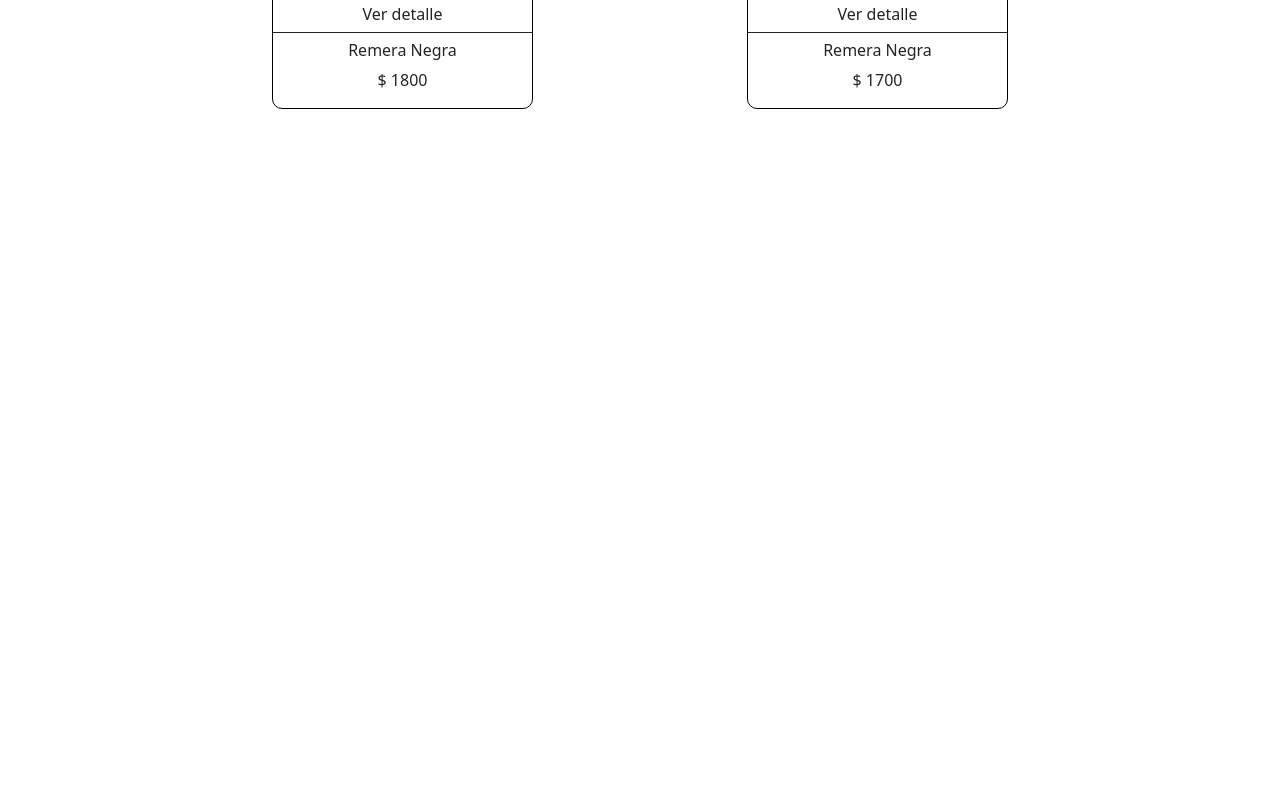
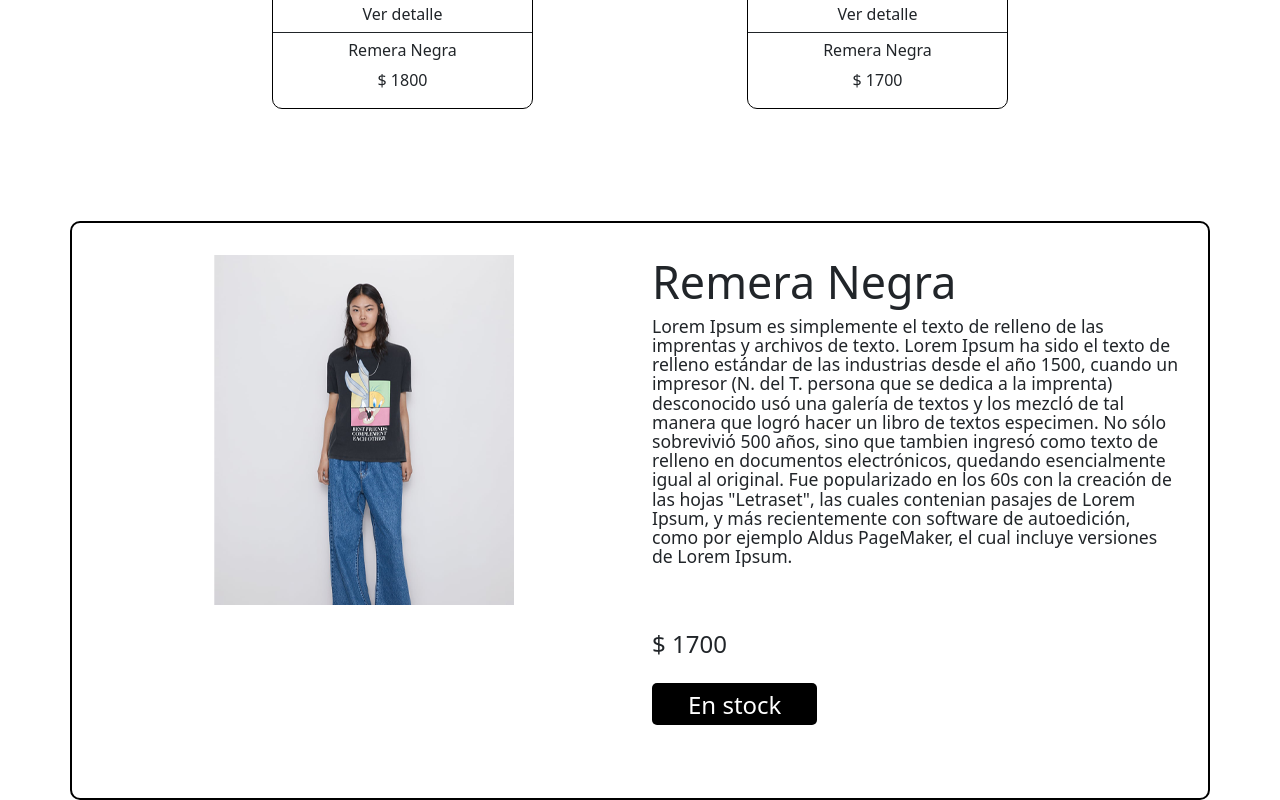
Before and after one commit to marcogiotto/prisma-coder, a React (Create React App) app: page / in a window 1280 px wide. Shown: the part 1095-1895 px from the top of the page. Before the commit the page ends 1316 px from the top, so only its background shows below. Built offline with nearby package versions, Linux system fonts and the light colour scheme.

Commit message:
itemDetailContainer + ItemDetail

```diff
--- a/src/App.js
+++ b/src/App.js
@@ -1,7 +1,9 @@
 import './App.css';
+import { useState } from 'react';
 import NavBar from './components/NavBar/NavBar';
 import ItemListContainer from './components/items/ItemListContainer';
-import { useState } from 'react';
+import ItemDetailContainer from './components/items/ItemDetailContainer';
+
 
 function App() {
   const [countCart, setCountCart] = useState(0);
@@ -19,7 +21,9 @@ function App() {
     <div className="App">
       <NavBar countCart={countCart}/>
       <ItemListContainer titulo="Primsa shop" greeting="Próximamente" deleteProduct={deleteProductoFromCart} addCart={addProductToCart}/>
+      <ItemDetailContainer/>
     </div>
+
   );
 }
 
--- /dev/null
+++ b/src/components/UI/Loader/Loader.js
@@ -0,0 +1,11 @@
+
+const Loader = ()=> {
+
+    return (
+        <div className="spinner-border" role="status">
+            <span className="visually-hidden">Loading...</span>
+        </div>
+    )
+}
+
+export default Loader;
--- /dev/null
+++ b/src/components/items/ItemDetail/ItemDetail.css
@@ -0,0 +1,46 @@
+.item-detail-container{
+    border: 2px solid black;
+    border-radius: 10px;
+    padding: 2em 1em;
+}
+
+
+.item-detail-data h2{
+    text-align: left;
+    font-size: 2.8em;
+}
+
+.item-detail-data p{
+    text-align: left;
+    font-size: 1.1em;
+    line-height: 1.2rem;
+}
+.item-detail-data ul{
+    margin: 2em 0 ;
+}
+.item-detail-data ul li{
+    list-style: none;
+    text-align: left;
+    padding: 0.5em 0;
+    font-size: 1.5em
+}
+
+.item-detail-data{
+    display: flex;
+    flex-direction: column;
+    justify-content: start;
+}
+
+.item-con-stock{
+    padding: 0.2em 1.5em;
+    background-color:  black;
+    color: white;
+    border-radius: 5px;
+}
+
+.item-sin-stock{
+    padding: 0.2em 1.5em;
+    background-color:  red;
+    color: white;
+    border-radius: 5px;
+}
--- /dev/null
+++ b/src/components/items/ItemDetail/ItemDetail.js
@@ -0,0 +1,32 @@
+import './ItemDetail.css';
+
+const ItemDetail = ({item}) => {
+
+    return(
+            <>
+            <div className=" row item-detail-container">
+                <div className="col-sm-12 col-md-6 item-detail-img">
+                    <img src={'./imgs/' + item.imgUrl} alt={item.name} />
+                </div>
+                <div className="col-sm-12 col-md-6 item-detail-data">
+                    <h2>{item.name}</h2>
+                    <p>{item.description}</p>
+                    <div>
+                        <ul>
+                            <li>$ {item.price}</li>
+                            <li>
+                                {
+                                     item.stock > 0 ?
+                                     <span className="item-con-stock">En stock</span> :
+                                     <span className="item-sin-stock">Sin stock</span>
+                                }
+                            </li>
+                        </ul>
+                    </div>
+                </div>
+            </div>
+            </>
+    );
+}
+
+export default ItemDetail;
--- /dev/null
+++ b/src/components/items/ItemDetailContainer.js
@@ -0,0 +1,47 @@
+import { useEffect,useState } from "react";
+import ItemDetail from './ItemDetail/ItemDetail';
+import Loader from "../UI/Loader/Loader";
+
+
+const itemDetails = [
+    {
+        id: 6,
+        name: 'Remera Negra',
+        description: 'Lorem Ipsum es simplemente el texto de relleno de las imprentas y archivos de texto. Lorem Ipsum ha sido el texto de relleno estándar de las industrias desde el año 1500, cuando un impresor (N. del T. persona que se dedica a la imprenta) desconocido usó una galería de textos y los mezcló de tal manera que logró hacer un libro de textos especimen. No sólo sobrevivió 500 años, sino que tambien ingresó como texto de relleno en documentos electrónicos, quedando esencialmente igual al original. Fue popularizado en los 60s con la creación de las hojas "Letraset", las cuales contenian pasajes de Lorem Ipsum, y más recientemente con software de autoedición, como por ejemplo Aldus PageMaker, el cual incluye versiones de Lorem Ipsum.',
+        stock: 5,
+        imgUrl: '1m.png',
+        price: 1700
+    }
+];
+
+const getItem = () => {
+    return new Promise((resolve,reject)=> {
+        setTimeout(()=> {
+            resolve(itemDetails);
+        },2000);
+    });
+}
+
+const ItemDetailContainer = () => {
+
+    const [item, setItem] = useState([]);
+
+    useEffect(()=> {
+        let data = getItem();
+        data.then(result => {
+            setItem(result);
+        });
+    },[]);
+
+    return (
+        <section className="container">
+                {
+                        item.length > 0 ?
+                        item.map((res)=> <ItemDetail item={res} key={res.name}/>) :
+                        <Loader/>
+                }
+        </section>
+    )
+};
+
+export default ItemDetailContainer;
--- a/src/components/items/ItemList.js
+++ b/src/components/items/ItemList/ItemList.js
@@ -1,5 +1,5 @@
 
-import Item from './Item';
+import Item from '../Item/Item';
 import './ItemList.css';
 
 
--- a/src/components/items/ItemListContainer.js
+++ b/src/components/items/ItemListContainer.js
@@ -1,6 +1,7 @@
 import { useState ,useEffect } from 'react';
-import ItemCount from "./ItemCount";
-import ItemList from "./ItemList";
+import ItemCount from "./ItemCount/ItemCount";
+import ItemList from "./ItemList/ItemList";
+import Loader from '../UI/Loader/Loader';
 
 const productsList = [
     {
@@ -81,7 +82,7 @@ const ItemListContainer = ({titulo,greeting,addCart,deleteProduct}) => {
     }
 
     return (
-        <div className="container">
+        <section className="container">
             <div className="row">
                 <div className="col-sm-12 my-5 py-5">
                     <h2>{titulo}</h2>
@@ -90,16 +91,15 @@ const ItemListContainer = ({titulo,greeting,addCart,deleteProduct}) => {
                     {
                         products.length > 0 ?
                         <ItemList products={products}/> :
-                        <div className="spinner-border" role="status">
-                            <span className="visually-hidden">Loading...</span>
-                        </div>
+                        <Loader/>
+
                     }
 
 
                 </div>
             </div>
 
-        </div>
+        </section>
     )
 }
 
```
Also changed, not shown: src/components/items/Item/Item.css (renamed from src/components/items/Item.css), src/components/items/Item/Item.js (renamed from src/components/items/Item.js), src/components/items/ItemCount/ItemCount.css (renamed from src/components/items/ItemCount.css), src/components/items/ItemCount/ItemCount.js (renamed from src/components/items/ItemCount.js), src/components/items/ItemList/ItemList.css (renamed from src/components/items/ItemList.css).
